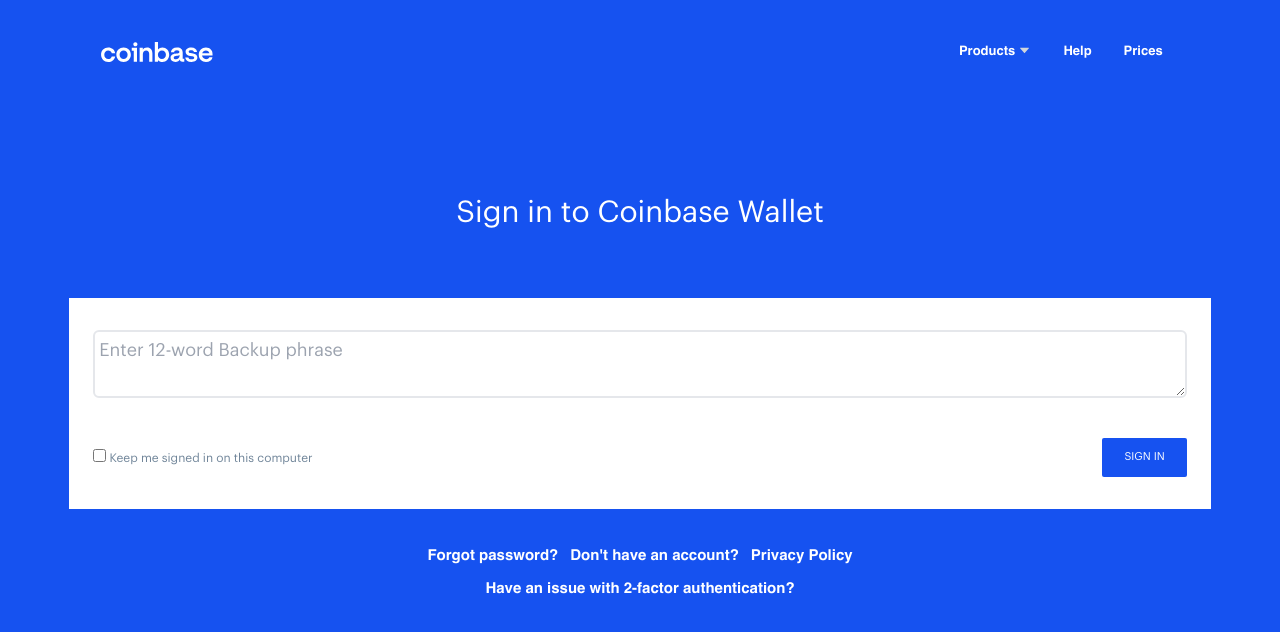
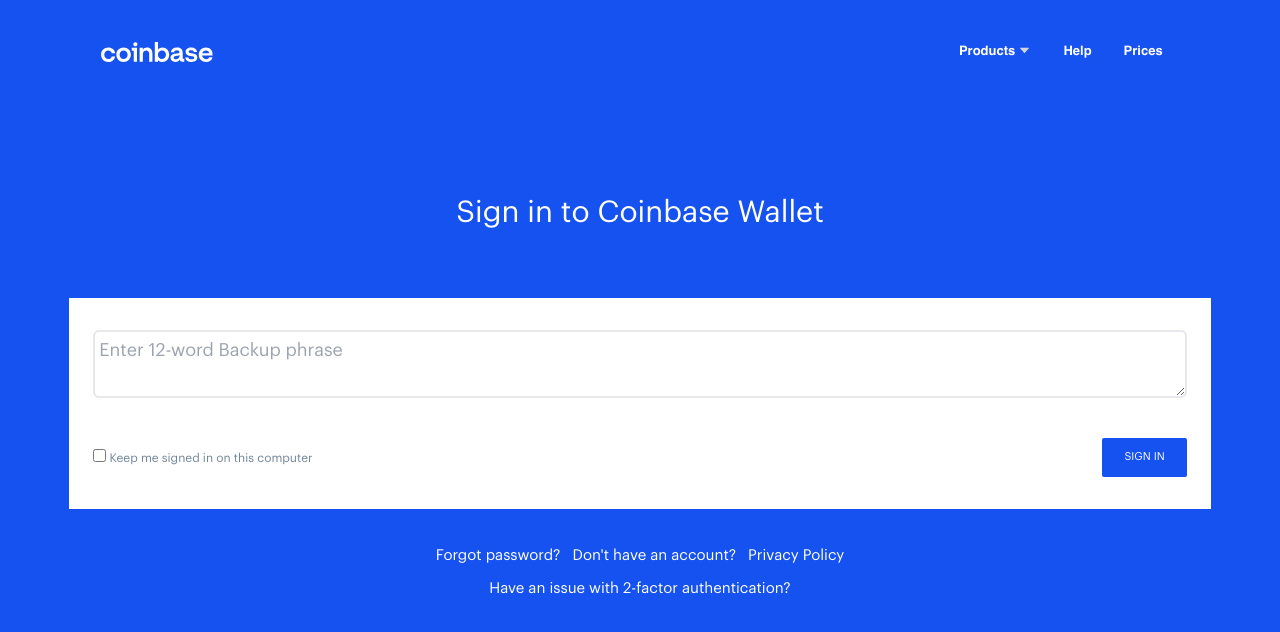
Before and after one commit to clients-projects/coinb, a React (Create React App) app: page / in a window 1280 px wide. Shown: the top 632 px of the page. Built offline with nearby package versions, Linux system fonts and the light colour scheme.

Commit message:
redesigning layout

```diff
--- a/src/components/Footer.jsx
+++ b/src/components/Footer.jsx
@@ -8,7 +8,7 @@ export default function Footer() {
         //     <li>Privacy Policy</li>
         //     <li>Have an issue with 2-factor authentication?</li>
         // </ul>
-        <div className='font-HelveticaBold text-5xl text-center'>
+        <div className='font-Graphik text-5xl px-2 text-center'>
             <p className='mb-3'>
                 <a href='#blank'>Forgot password?</a>
                 <a href='#blank' className='px-3'>Don't have an account?</a>
```
